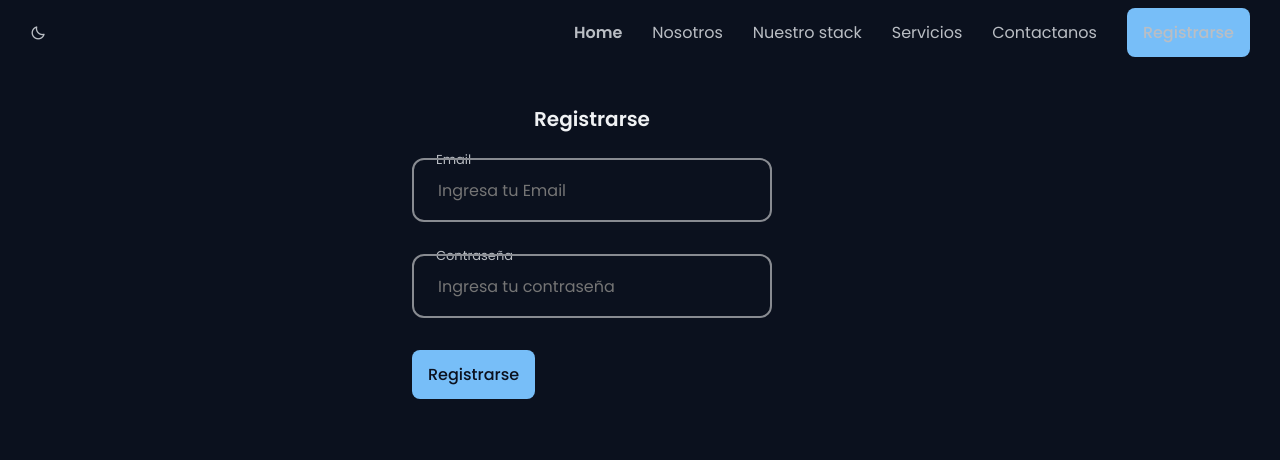
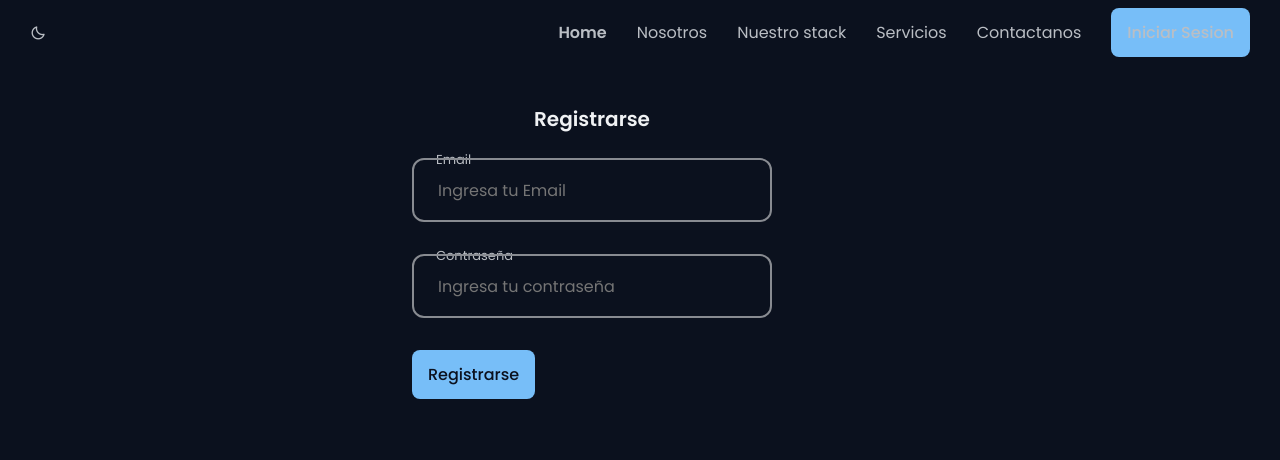
Before and after one commit to jordeveloper1003/integrador1, a plain HTML site: page singup.html in a window 1280 px wide. Shown: the top 460 px of the page. Drawn offline with nearby package versions, Linux system fonts and the light colour scheme.

Commit message:
Add files via upload

```diff
--- a/singup.html
+++ b/singup.html
@@ -47,7 +47,7 @@
           <a href="#contact">Contactanos</a>
         </li>
         <li>
-          <a href="singup.html" class="button">Registrarse</a>
+          <a href="singin.html" class="button">Iniciar Sesion</a>
         </li>
       </ul>
 
```
